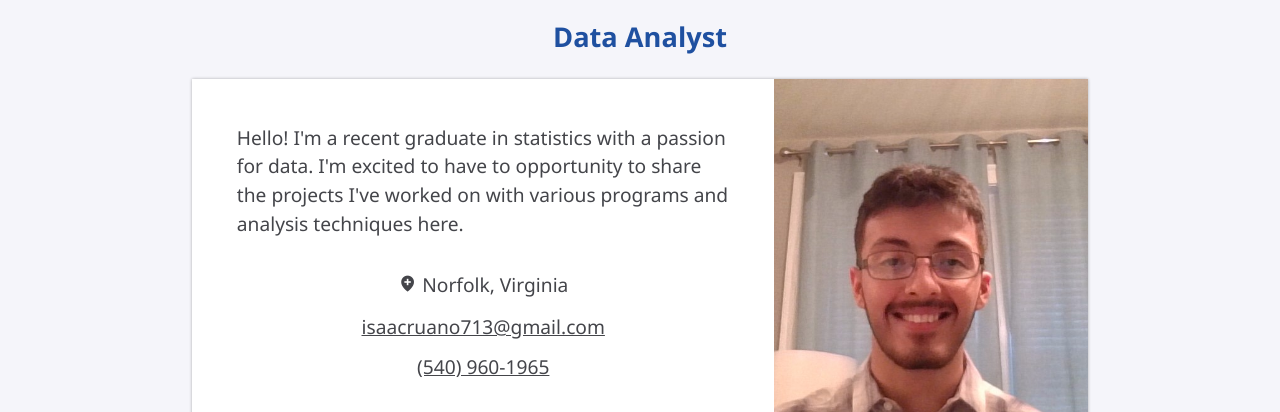
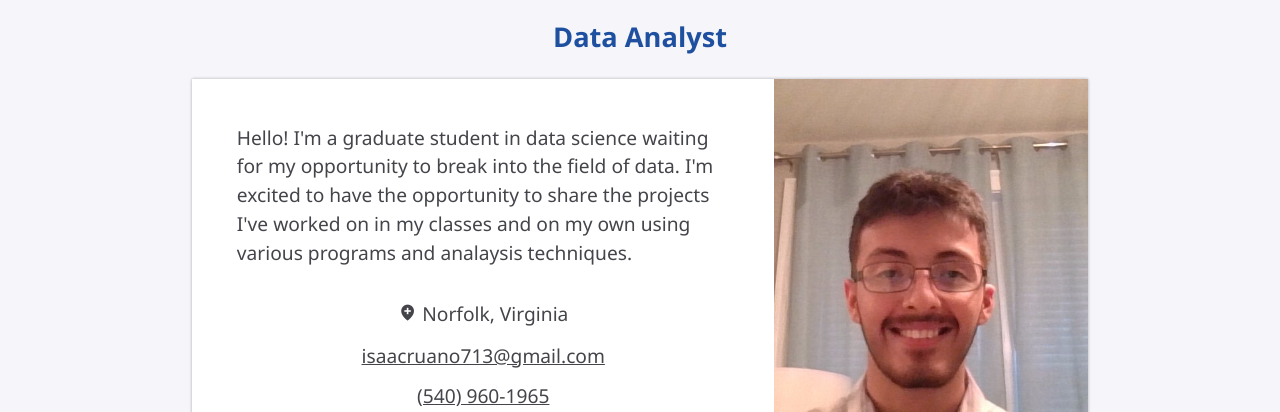
Before and after one commit to isaacruano713/isaacruano713.github.io, a plain HTML site: page index.html in a window 1280 px wide. Shown: the part 138-550 px from the top of the page. Drawn offline with nearby package versions, Linux system fonts and the light colour scheme.

Commit message:
Update short bio in index.html

```diff
--- a/index.html
+++ b/index.html
@@ -34,10 +34,11 @@
         <section id="about-me" class="paper-div minimal-space">
           <div id="self-intro" class="clean-padding">
             <p>
-              Hello! I'm a recent graduate in statistics with a passion for
-              data. I'm excited to have to opportunity to share the projects
-              I've worked on with various programs and analysis techniques
-              here.
+              Hello! I'm a graduate student in data science waiting for my
+              opportunity to break into the field of data. I'm excited to
+              have the opportunity to share the projects I've worked on in
+              my classes and on my own using various programs and analaysis
+              techniques.
             </p>
             <div id="socials">
               <p><i class='bx bxs-location-plus'></i> Norfolk, Virginia</p>
```
